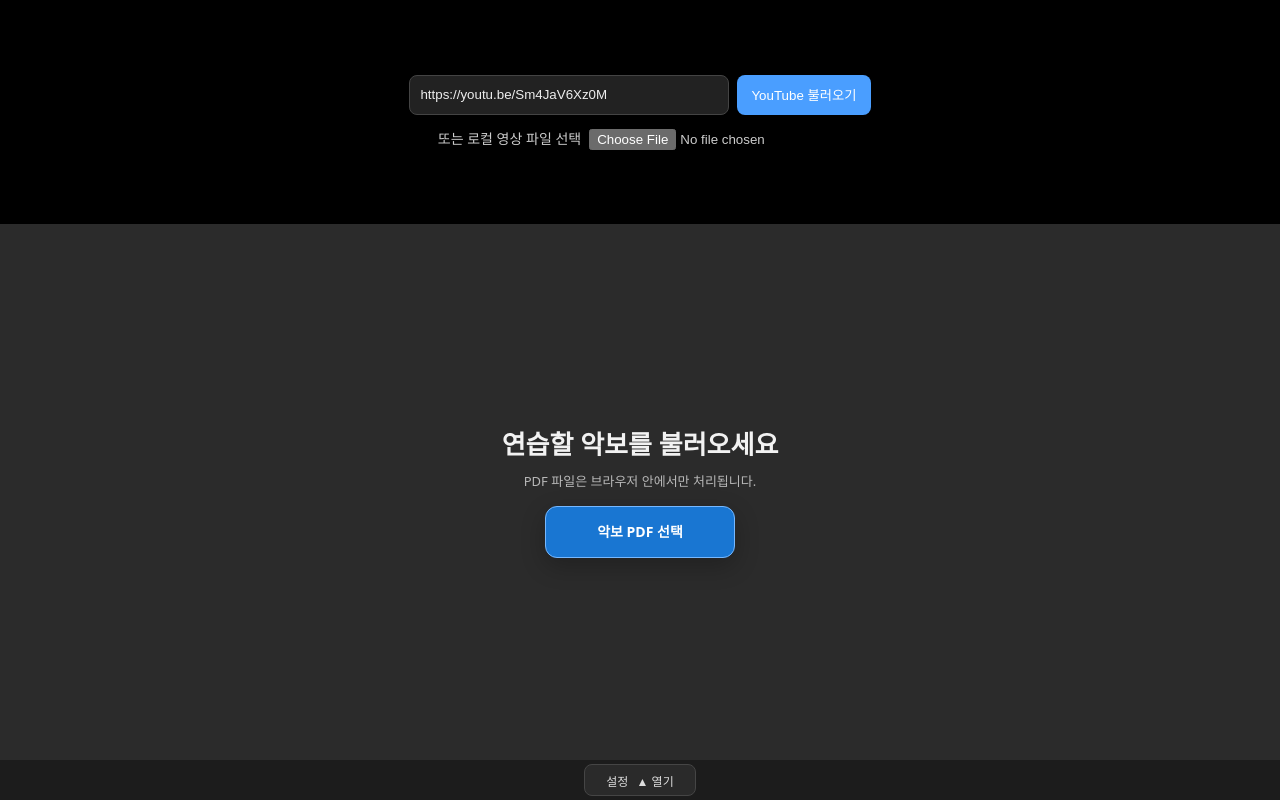
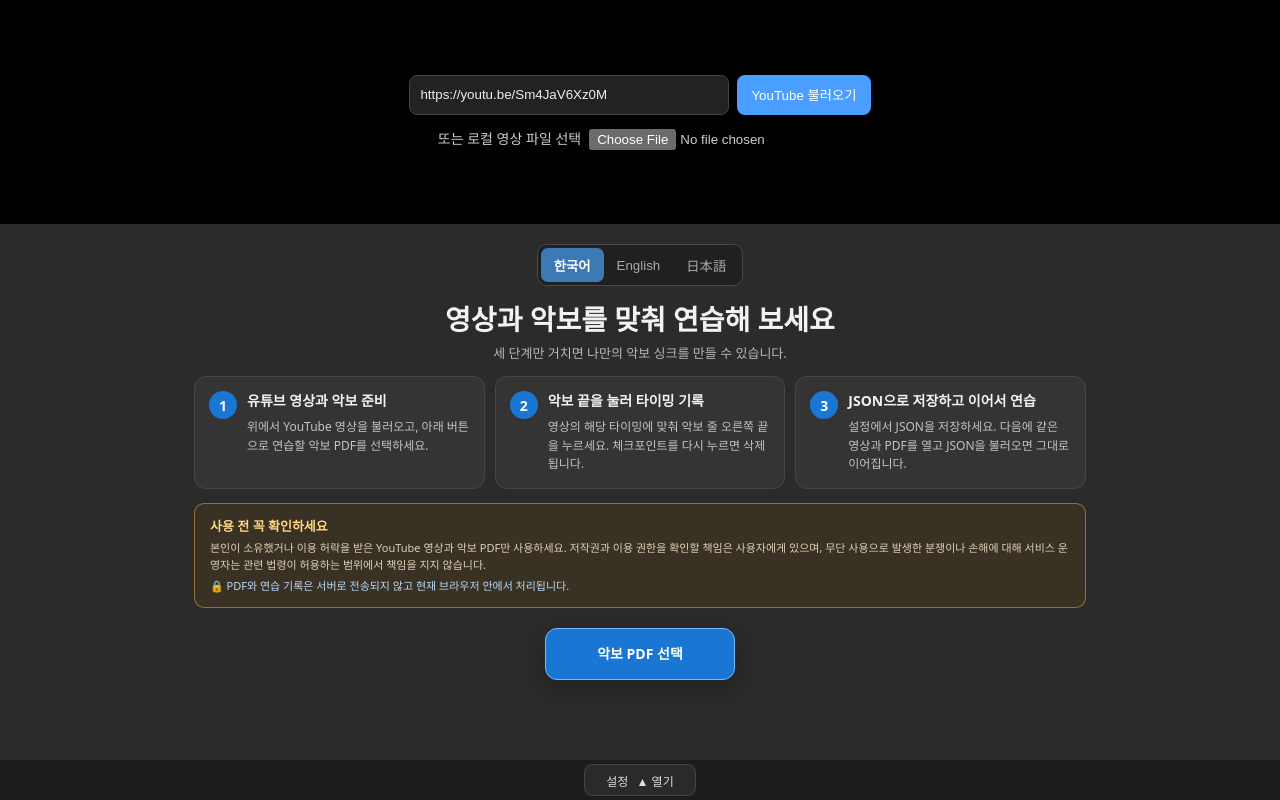
Before and after one commit to sukjjaebaboya/score-sync-app, a React (Vite) app: page / in a window 1280 px wide. Built offline with nearby package versions, Linux system fonts and the light colour scheme.

Commit message:
Add multilingual onboarding guide

```diff
--- a/src/components/ScoreViewer.css
+++ b/src/components/ScoreViewer.css
@@ -7,28 +7,137 @@
 
 .score-empty {
   display: flex;
-  align-items: center;
+  align-items: flex-start;
   justify-content: center;
   color: #999;
+  overflow-y: auto;
 }
 
 .score-empty-content {
   display: flex;
   flex-direction: column;
   align-items: center;
-  gap: 10px;
-  padding: 28px;
+  gap: 14px;
+  width: min(960px, 100%);
+  min-height: 100%;
+  padding: 20px clamp(14px, 3vw, 34px) 28px;
   text-align: center;
 }
 
-.score-empty-content strong {
-  color: #f2f2f2;
-  font-size: clamp(18px, 2.6vw, 26px);
+.score-help-header {
+  display: flex;
+  flex-direction: column;
+  gap: 5px;
 }
 
-.score-empty-content > span {
+.score-help-header strong {
+  color: #f2f2f2;
+  font-size: clamp(20px, 2.6vw, 28px);
+}
+
+.score-help-header span {
   color: #b8b8b8;
   font-size: 13px;
+}
+
+.help-language-tabs {
+  display: inline-flex;
+  padding: 3px;
+  border: 1px solid #494949;
+  border-radius: 10px;
+  background: #202020;
+}
+
+.help-language-tabs button {
+  min-height: 34px;
+  padding: 0 13px;
+  border: 0;
+  border-radius: 7px;
+  background: transparent;
+  color: #aaa;
+  cursor: pointer;
+}
+
+.help-language-tabs button.active {
+  background: #3d79b5;
+  color: #fff;
+  font-weight: 700;
+}
+
+.help-language-tabs button:focus-visible {
+  outline: 2px solid #76b8ff;
+  outline-offset: 1px;
+}
+
+.score-help-steps {
+  display: grid;
+  grid-template-columns: repeat(3, minmax(0, 1fr));
+  gap: 10px;
+  width: 100%;
+  margin: 0;
+  padding: 0;
+  list-style: none;
+  text-align: left;
+}
+
+.score-help-steps li {
+  display: flex;
+  gap: 10px;
+  min-height: 108px;
+  padding: 14px;
+  border: 1px solid #474747;
+  border-radius: 12px;
+  background: #343434;
+}
+
+.step-number {
+  flex: 0 0 28px;
+  width: 28px;
+  height: 28px;
+  display: inline-flex;
+  align-items: center;
+  justify-content: center;
+  border-radius: 50%;
+  background: #1976d2;
+  color: #fff;
+  font-weight: 800;
+}
+
+.score-help-steps strong {
+  color: #f2f2f2;
+  font-size: 14px;
+}
+
+.score-help-steps p {
+  margin: 7px 0 0;
+  color: #c4c4c4;
+  font-size: 12px;
+  line-height: 1.55;
+}
+
+.rights-notice {
+  width: 100%;
+  padding: 12px 15px;
+  border: 1px solid rgba(245, 190, 72, 0.45);
+  border-radius: 10px;
+  background: rgba(112, 75, 13, 0.22);
+  text-align: left;
+}
+
+.rights-notice > strong {
+  color: #ffd580;
+  font-size: 13px;
+}
+
+.rights-notice p {
+  margin: 5px 0 0;
+  color: #ddd0b7;
+  font-size: 11px;
+  line-height: 1.5;
+}
+
+.rights-notice .privacy-notice {
+  color: #b9d9f7;
 }
 
 .score-pdf-pick {
@@ -59,6 +168,20 @@
 
 .score-pdf-pick input {
   display: none;
+}
+
+@media (max-width: 760px) {
+  .score-help-steps {
+    grid-template-columns: 1fr;
+  }
+
+  .score-help-steps li {
+    min-height: unset;
+  }
+
+  .score-empty-content {
+    padding-top: 14px;
+  }
 }
 
 .score-error {
--- a/src/components/ScoreViewer.tsx
+++ b/src/components/ScoreViewer.tsx
@@ -13,11 +13,101 @@ const PAGE_TURN_SCROLL_MS = 680;
 const ANCHOR_TOGGLE_RADIUS_PX = 28;
 const SCORE_SIDE_GUTTER_PX = 36;
 
+type HelpLanguage = "ko" | "en" | "ja";
+
+const HELP_CONTENT: Record<
+  HelpLanguage,
+  {
+    language: string;
+    title: string;
+    subtitle: string;
+    steps: Array<{ title: string; description: string }>;
+    rightsTitle: string;
+    rightsNotice: string;
+    privacyNotice: string;
+    pdfButton: string;
+  }
+> = {
+  ko: {
+    language: "한국어",
+    title: "영상과 악보를 맞춰 연습해 보세요",
+    subtitle: "세 단계만 거치면 나만의 악보 싱크를 만들 수 있습니다.",
+    steps: [
+      {
+        title: "유튜브 영상과 악보 준비",
+        description: "위에서 YouTube 영상을 불러오고, 아래 버튼으로 연습할 악보 PDF를 선택하세요.",
+      },
+      {
+        title: "악보 끝을 눌러 타이밍 기록",
+        description: "영상의 해당 타이밍에 맞춰 악보 줄 오른쪽 끝을 누르세요. 체크포인트를 다시 누르면 삭제됩니다.",
+      },
+      {
+        title: "JSON으로 저장하고 이어서 연습",
+        description: "설정에서 JSON을 저장하세요. 다음에 같은 영상과 PDF를 열고 JSON을 불러오면 그대로 이어집니다.",
+      },
+    ],
+    rightsTitle: "사용 전 꼭 확인하세요",
+    rightsNotice:
+      "본인이 소유했거나 이용 허락을 받은 YouTube 영상과 악보 PDF만 사용하세요. 저작권과 이용 권한을 확인할 책임은 사용자에게 있으며, 무단 사용으로 발생한 분쟁이나 손해에 대해 서비스 운영자는 관련 법령이 허용하는 범위에서 책임을 지지 않습니다.",
+    privacyNotice: "PDF와 연습 기록은 서버로 전송되지 않고 현재 브라우저 안에서 처리됩니다.",
+    pdfButton: "악보 PDF 선택",
+  },
+  en: {
+    language: "English",
+    title: "Practice with your video and score in sync",
+    subtitle: "Create your own score timing in just three steps.",
+    steps: [
+      {
+        title: "Load a YouTube video and score",
+        description: "Load a YouTube video above, then choose the score PDF you want to practice with.",
+      },
+      {
+        title: "Tap the end of a staff to mark time",
+        description: "At the matching moment in the video, tap the right edge of the score line. Tap the checkpoint again to remove it.",
+      },
+      {
+        title: "Save as JSON and continue later",
+        description: "Save a JSON file in Settings. Open the same video and PDF later, then load the JSON to continue.",
+      },
+    ],
+    rightsTitle: "Please check before using",
+    rightsNotice:
+      "Use only YouTube videos and score PDFs that you own or are authorized to use. You are responsible for confirming copyright and usage rights. To the extent permitted by applicable law, the service operator is not liable for disputes or damages caused by unauthorized use.",
+    privacyNotice: "Your PDF and practice data are processed in this browser and are not uploaded to our server.",
+    pdfButton: "Choose score PDF",
+  },
+  ja: {
+    language: "日本語",
+    title: "動画と楽譜を同期して練習しましょう",
+    subtitle: "3つのステップで自分だけの楽譜タイミングを作成できます。",
+    steps: [
+      {
+        title: "YouTube動画と楽譜を準備",
+        description: "上でYouTube動画を読み込み、下のボタンから練習に使う楽譜PDFを選択してください。",
+      },
+      {
+        title: "譜表の右端を押してタイミングを記録",
+        description: "動画の該当タイミングで楽譜の行の右端を押します。チェックポイントをもう一度押すと削除できます。",
+      },
+      {
+        title: "JSONで保存して続きから練習",
+        description: "設定からJSONを保存してください。次回、同じ動画とPDFを開いてJSONを読み込むと続きから使えます。",
+      },
+    ],
+    rightsTitle: "ご利用前に必ずご確認ください",
+    rightsNotice:
+      "ご自身が所有している、または利用許可を得ているYouTube動画と楽譜PDFのみをご使用ください。著作権および利用権限の確認は利用者の責任です。無断利用により生じた紛争や損害について、サービス運営者は適用法令で認められる範囲において責任を負いません。",
+    privacyNotice: "PDFと練習データはサーバーへ送信されず、このブラウザ内で処理されます。",
+    pdfButton: "楽譜PDFを選択",
+  },
+};
+
 function prefersReducedMotion(): boolean {
   return typeof window !== "undefined" && window.matchMedia?.("(prefers-reduced-motion: reduce)").matches;
 }
 
 export function ScoreViewer() {
+  const [helpLanguage, setHelpLanguage] = useState<HelpLanguage>("ko");
   const pdfBuffer = useAppStore((s) => s.pdfBuffer);
   const zoom = useAppStore((s) => s.settings.zoom);
   const anchors = useAppStore((s) => s.anchors);
@@ -289,12 +379,49 @@ export function ScoreViewer() {
   }
 
   if (!pdfBuffer) {
+    const help = HELP_CONTENT[helpLanguage];
     return (
       <div className="score-viewer score-empty">
         <div className="score-empty-content">
-          <strong>연습할 악보를 불러오세요</strong>
-          <span>PDF 파일은 브라우저 안에서만 처리됩니다.</span>
-          <PdfPicker className="score-pdf-pick" label="악보 PDF 선택" />
+          <div className="help-language-tabs" role="tablist" aria-label="안내 언어 선택">
+            {(Object.keys(HELP_CONTENT) as HelpLanguage[]).map((language) => (
+              <button
+                key={language}
+                type="button"
+                role="tab"
+                aria-selected={helpLanguage === language}
+                className={helpLanguage === language ? "active" : ""}
+                onClick={() => setHelpLanguage(language)}
+              >
+                {HELP_CONTENT[language].language}
+              </button>
+            ))}
+          </div>
+
+          <header className="score-help-header">
+            <strong>{help.title}</strong>
+            <span>{help.subtitle}</span>
+          </header>
+
+          <ol className="score-help-steps">
+            {help.steps.map((step, index) => (
+              <li key={step.title}>
+                <span className="step-number" aria-hidden="true">{index + 1}</span>
+                <div>
+                  <strong>{step.title}</strong>
+                  <p>{step.description}</p>
+                </div>
+              </li>
+            ))}
+          </ol>
+
+          <aside className="rights-notice">
+            <strong>{help.rightsTitle}</strong>
+            <p>{help.rightsNotice}</p>
+            <p className="privacy-notice">🔒 {help.privacyNotice}</p>
+          </aside>
+
+          <PdfPicker className="score-pdf-pick" label={help.pdfButton} />
         </div>
       </div>
     );
```
